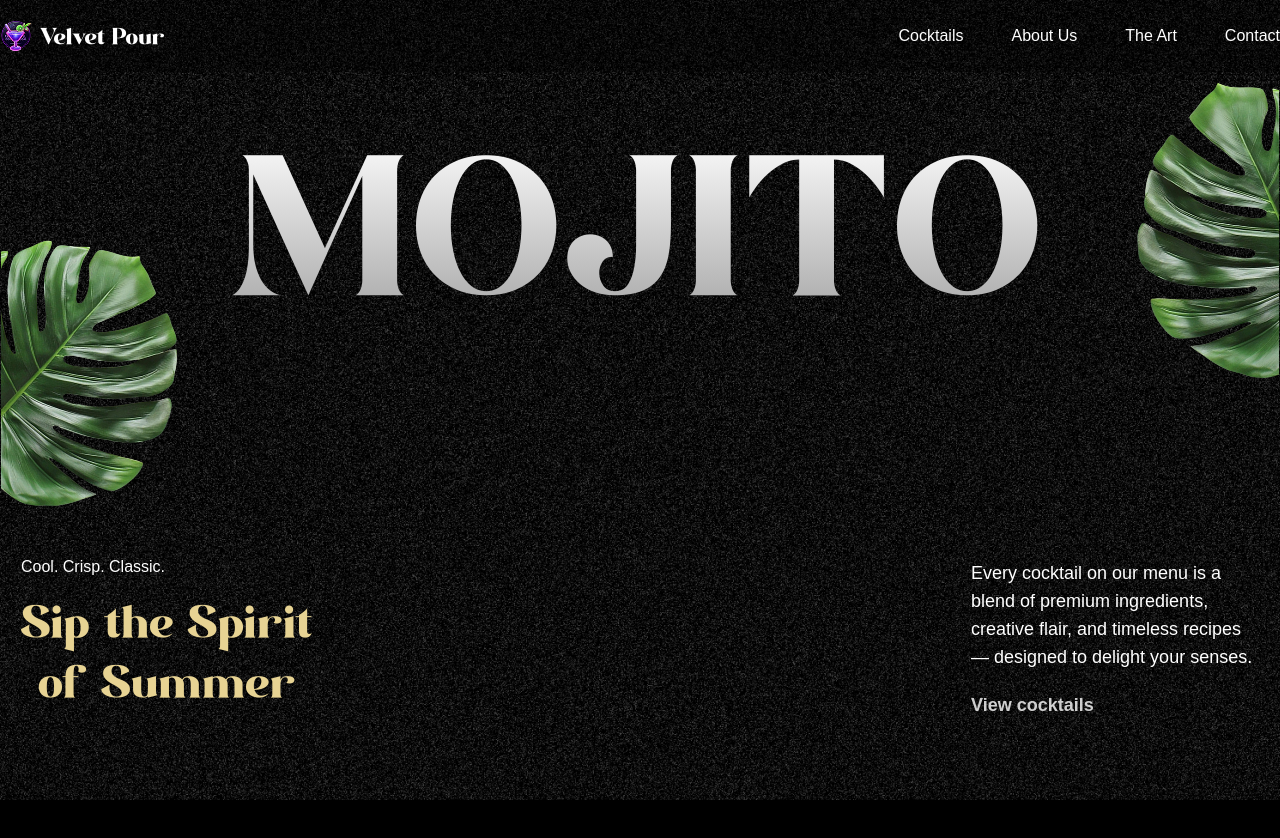
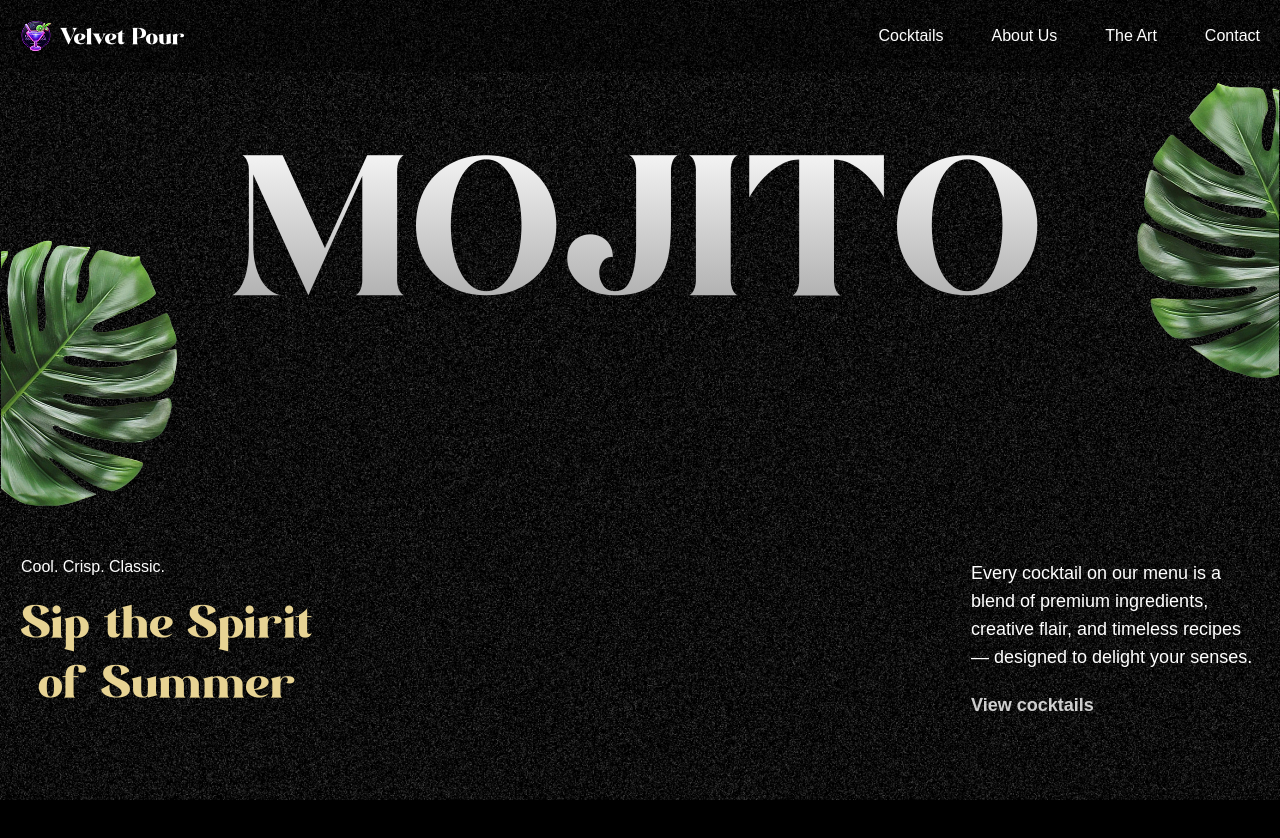
Before and after one commit to sidd-a1421/gsap-cocktails, a React (Vite) app: page / in a window 1280 px wide. Shown: the top 838 px of the page. Built offline with nearby package versions, Linux system fonts and the light colour scheme; a web font is replaced by a local one.

Commit message:
fix navbar padding

```diff
--- a/src/components/Navbar.jsx
+++ b/src/components/Navbar.jsx
@@ -25,7 +25,7 @@ const Navbar = () => {
   },[])
 
   return (
-    <nav>
+    <nav className='px-5'>
         <div>
             <a href="#home" className='flex items-center gap-2'>
                 <img src="/images/logo.png" alt="logo" />
```
